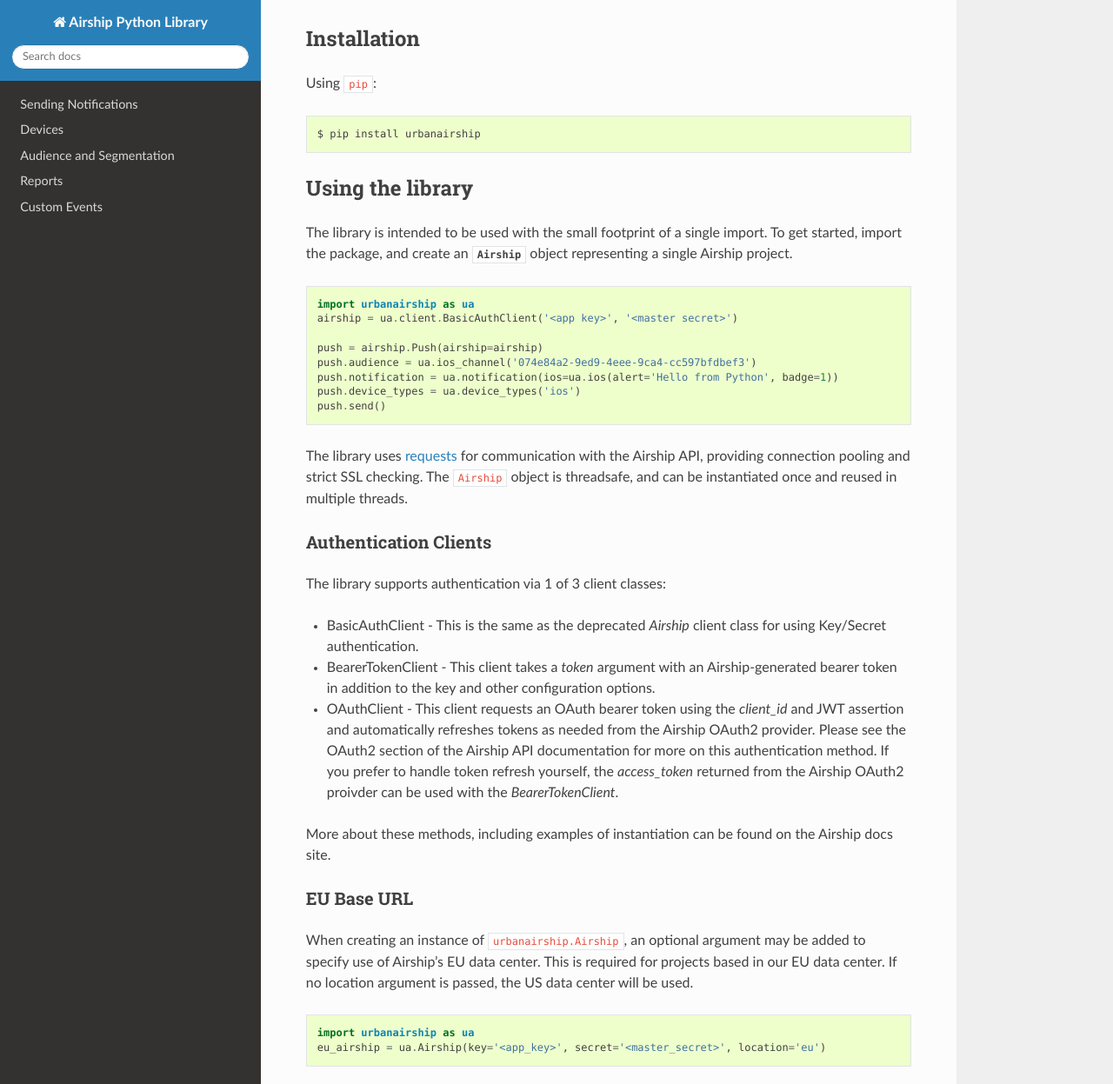
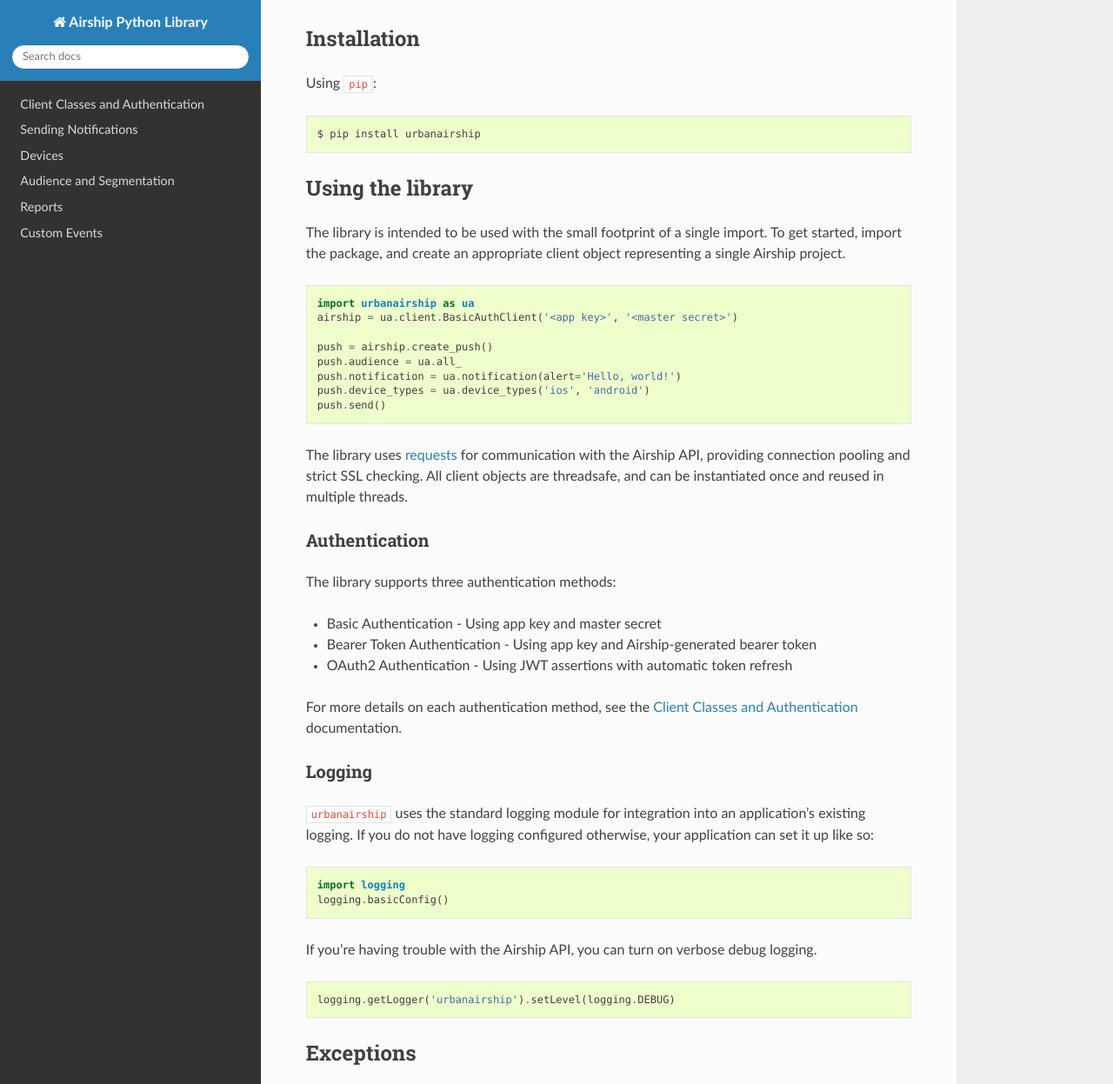
Before and after one commit to urbanairship/python-library, a Sphinx documentation site: the page built from docs/index.rst, in a window 1280 px wide and 1400 px high, scrolled down 205 px, cut to the strip 0-1247 px from the top of the window. Shown: the whole strip at 87% size. Built offline with Sphinx 7.4.7 and the Read the Docs theme 3.1.0, drawn with Linux system fonts in a browser that asks for light colours; some of the changed text lies outside the part shown.

```diff
--- a/docs/index.rst
+++ b/docs/index.rst
@@ -16,47 +16,34 @@ Using the library
 ==================
 
 The library is intended to be used with the small footprint of a single
-import. To get started, import the package, and create an
-:py:class:`Airship` object representing a single Airship project.
+import. To get started, import the package, and create an appropriate client object
+representing a single Airship project.
 
 .. code-block:: python
 
    import urbanairship as ua
    airship = ua.client.BasicAuthClient('<app key>', '<master secret>')
 
-   push = airship.Push(airship=airship)
-   push.audience = ua.ios_channel('074e84a2-9ed9-4eee-9ca4-cc597bfdbef3')
-   push.notification = ua.notification(ios=ua.ios(alert='Hello from Python', badge=1))
-   push.device_types = ua.device_types('ios')
+   push = airship.create_push()
+   push.audience = ua.all_
+   push.notification = ua.notification(alert='Hello, world!')
+   push.device_types = ua.device_types('ios', 'android')
    push.send()
 
 The library uses `requests`_ for communication with the Airship API,
-providing connection pooling and strict SSL checking. The ``Airship``
-object is threadsafe, and can be instantiated once and reused in
-multiple threads.
+providing connection pooling and strict SSL checking. All client objects are
+threadsafe, and can be instantiated once and reused in multiple threads.
 
-Authentication Clients
-----------------------
+Authentication
+-------------
 
-The library supports authentication via 1 of 3 client classes:
+The library supports three authentication methods:
 
-* BasicAuthClient - This is the same as the deprecated `Airship` client class for using Key/Secret authentication.
-* BearerTokenClient - This client takes a `token` argument with an Airship-generated bearer token in addition to the key and other configuration options.
-* OAuthClient - This client requests an OAuth bearer token using the `client_id` and JWT assertion and automatically refreshes tokens as needed from the Airship OAuth2 provider. Please see the OAuth2 section of the Airship API documentation for more on this authentication method.  If you prefer to handle token refresh yourself, the `access_token` returned from the Airship OAuth2 proivder can be used with the `BearerTokenClient`.
+* Basic Authentication - Using app key and master secret
+* Bearer Token Authentication - Using app key and Airship-generated bearer token
+* OAuth2 Authentication - Using JWT assertions with automatic token refresh
 
-More about these methods, including examples of instantiation can be found on the Airship docs site.
-
-EU Base URL
------------
-
-When creating an instance of ``urbanairship.Airship``, an optional argument
-may be added to specify use of Airship's EU data center. This is required for projects
-based in our EU data center. If no location argument is passed, the US data center will be used.
-
-.. code-block:: python
-
-   import urbanairship as ua
-   eu_airship = ua.Airship(key='<app_key>', secret='<master_secret>', location='eu')
+For more details on each authentication method, see the :doc:`client` documentation.
 
 Logging
 -------
@@ -76,15 +63,6 @@ logging.
 .. code-block:: python
 
    logging.getLogger('urbanairship').setLevel(logging.DEBUG)
-
-As of Python 2.7, ``DeprecationWarning`` warnings are silenced by
-default. To enable them, use the ``warnings`` module:
-
-.. code-block:: python
-
-   import warnings
-   warnings.simplefilter('default')
-
 
 Exceptions
 ==========
```
Also changed, not shown: other parts of docs/index.rst (+1 -0 lines), README.rst (+28 -23 lines), docs/client.rst (added, +101 -0 lines), docs/push.rst (+14 -17 lines).
